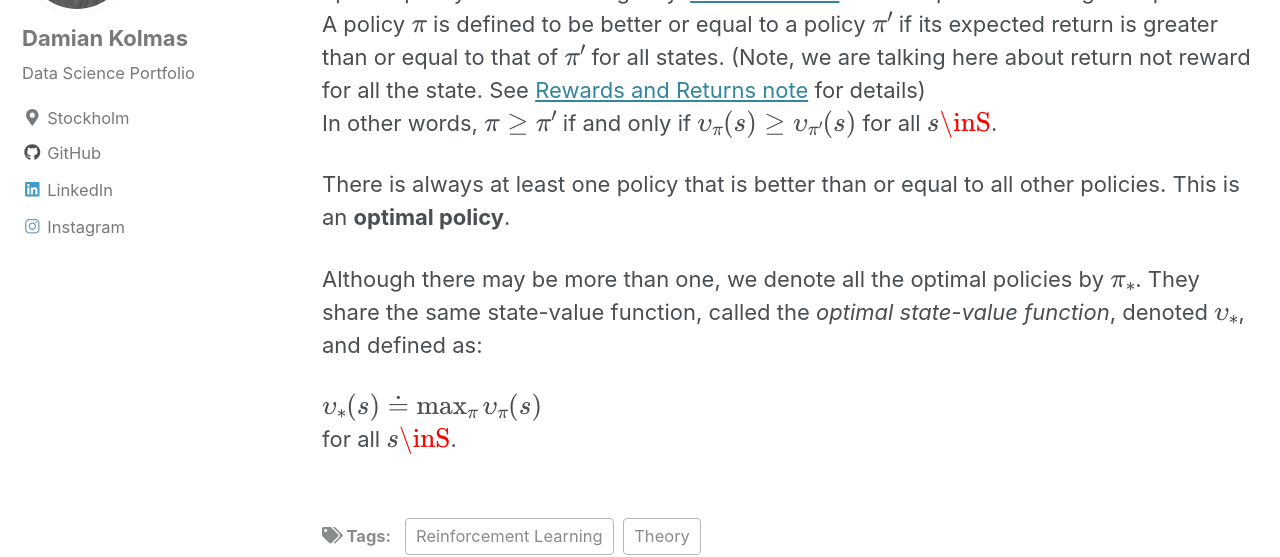
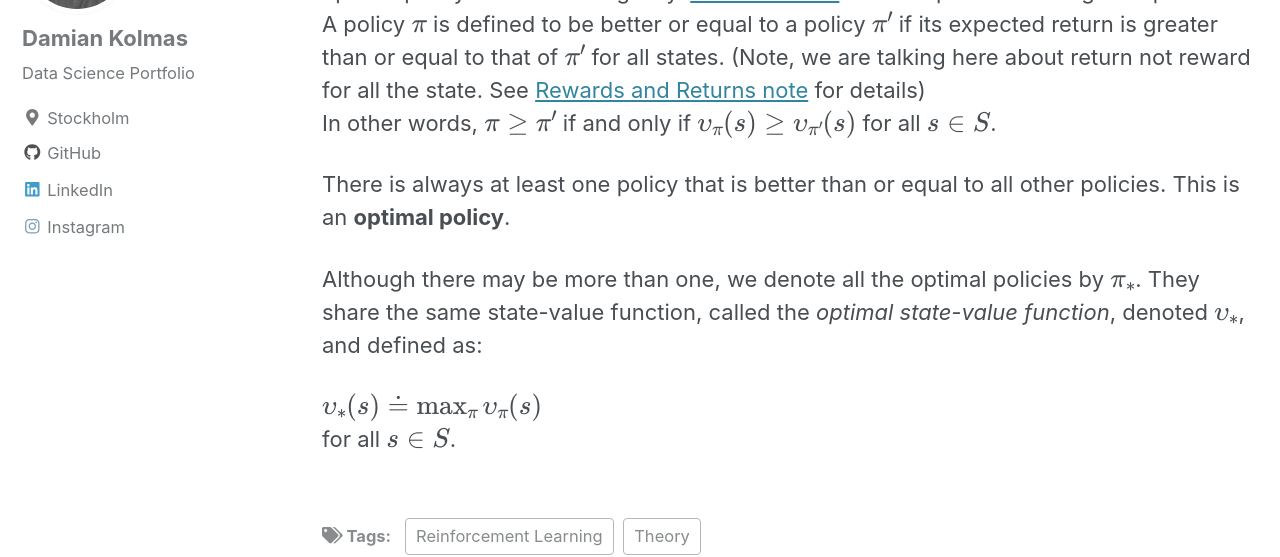
Before and after one commit to DKolmas/DKolmas.github.io, a Jekyll site: the page built from _posts/2020-04-18-Bellman-Optimality-Equations.md, in a window 1280 px wide and 900 px high, scrolled down 544 px. Shown: the part 155-712 px from the top of the window. Built offline with Jekyll 4.4.1, drawn with Linux system fonts in a browser that asks for light colours; cached includes are drawn as plain includes; formulas are drawn with MathJax 3.

Commit message:
editing post

```diff
--- a/_posts/2020-04-18-Bellman-Optimality-Equations.md
+++ b/_posts/2020-04-18-Bellman-Optimality-Equations.md
@@ -18,11 +18,11 @@ Last update: 19th of April, 2020
 ### Optimal Policies and Optimal Value Functions$$
 
 Solving a reinforcement learning task means, roughly, finding a policy that achieves a lot of reward over the long run. For finite MDPs (see [MDP note](http://www.damiankolmas.com/rl/Marcov-Decission-Process/#)), we can precisely define an optimal policy in the following way. [Value function](http://www.damiankolmas.com/rl/Value-functions-and-policies/#) define a partial ordering over policies. A policy $$\pi$$ is defined to be better or equal to a policy $$\pi'$$ if its expected return is greater than or equal to that of $$\pi'$$ for all states. (Note, we are talking here about return not reward for all the state. See [Rewards and Returns note](http://www.damiankolmas.com/rl/Rewards/#) for details)
-In other words, $$\pi\ge\pi'$$ if and only if $$\upsilon_{\pi}(s)\ge\upsilon_{\pi'}(s)$$ for all $$s\inS$$.
+In other words, $$\pi\ge\pi'$$ if and only if $$\upsilon_{\pi}(s)\ge\upsilon_{\pi'}(s)$$ for all $$s\in S$$.
 
 There is always at least one policy that is better than or equal to all other policies. This is an **optimal policy**.
 
 Although there may be more than one, we denote all the optimal policies by $$\pi_{*}$$. They share the same state-value function, called the *optimal state-value function*, denoted $$\upsilon_{*}$$, and defined as:
 
 $$\upsilon_{*}(s) \doteq \max_{\pi}\upsilon_{\pi}(s)$$
-for all $$s\inS$$.
+for all $$s\in S$$.
```
